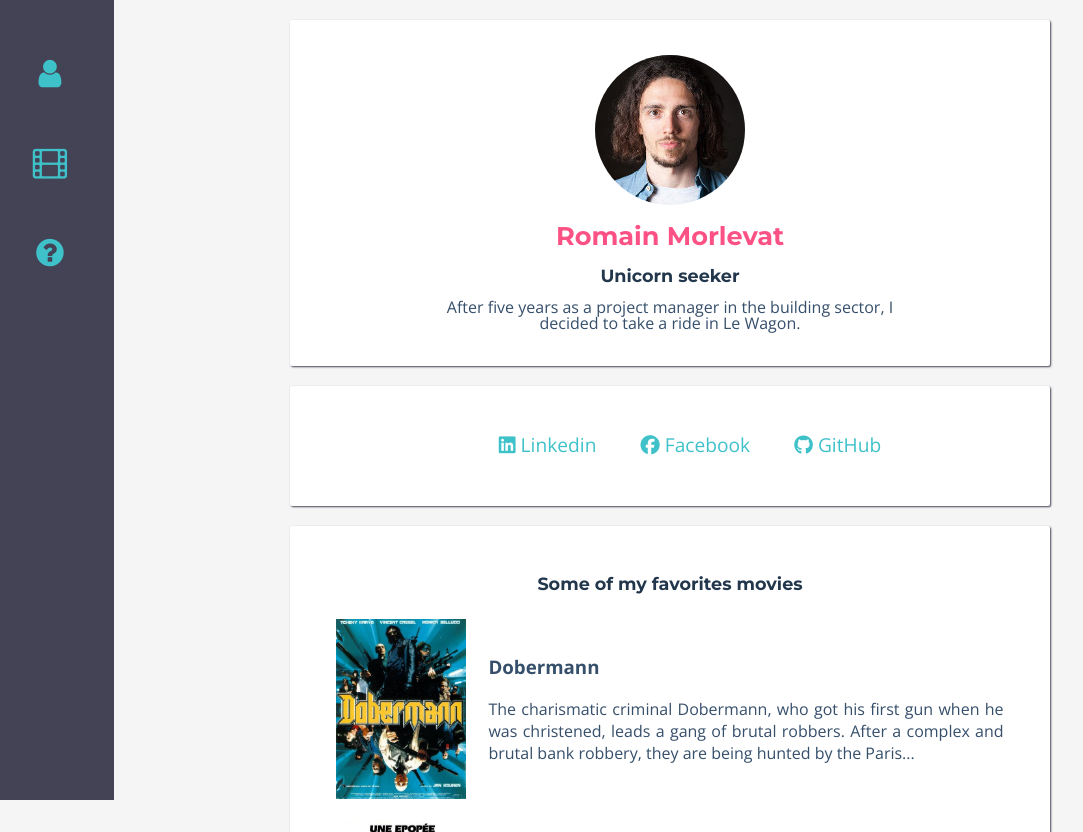
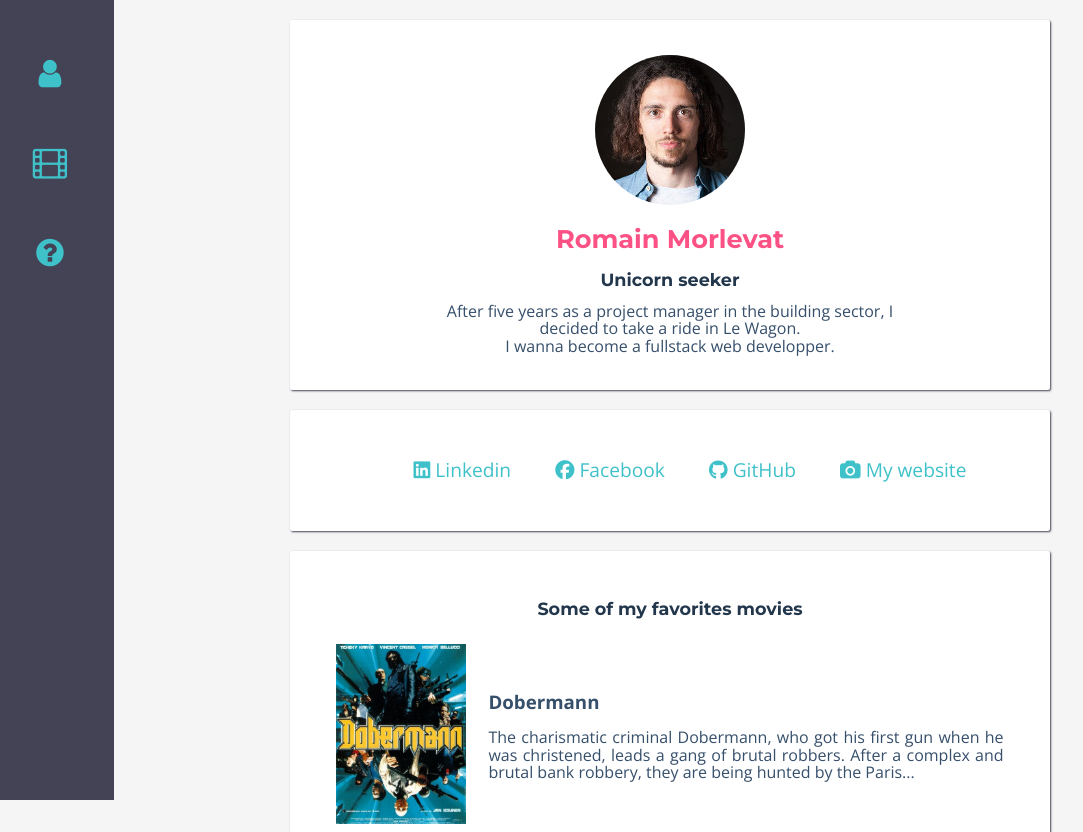
Before and after one commit to RomainMorlevat/profile, a plain HTML site: page index.html in a window 1280 px wide. Shown: the top 832 px of the page, without its empty margins (14-1097 px from the left). Drawn offline with nearby package versions, Linux system fonts and the light colour scheme.

Commit message:
added my website link

```diff
--- a/index.html
+++ b/index.html
@@ -1,4 +1,5 @@
-<html>
+<!DOCTYPE html>
+<html lang="en">
   <head>
     <meta charset="utf-8">
     <title>À bord du Wagon</title>
@@ -28,7 +29,8 @@
         <img src="images/me.jpg" class="img_circle">
         <h1>Romain Morlevat</h1>
         <h2>Unicorn seeker</h2>
-        <p> After five years as a project manager in the building sector, I decided to take a ride in Le Wagon.</p>
+        <p> After five years as a project manager in the building sector, I decided to take a ride in Le Wagon.<br>
+        I wanna become a fullstack web developper.</p>
       </div>
 
       <div class="card">
@@ -40,7 +42,7 @@
             </a>
             </li>
           <li>
-            <a href="facetroll.html">
+            <a href="facetroll.html" title="Beware of the troll">
               <i class="fa fa-facebook" aria-hidden="true"></i>
               Facebook
             </a>
@@ -49,6 +51,12 @@
             <a href="https://github.com/RomainMorlevat">
               <i class="fa fa-github" aria-hidden="true"></i>
               GitHub
+            </a>
+          </li>
+          <li>
+            <a href="http://www.romainmorlevat.com/">
+              <i class="fa fa-camera" aria-hidden="true"></i>
+              My website
             </a>
           </li>
         </ul>
--- a/style.css
+++ b/style.css
@@ -4,7 +4,7 @@ body {
   color: #364f6b;
   font-family: 'Open Sans', sans-serif;
   font-size: 1em;
-  line-height: 1em;
+  line-height: 1.1em;
   margin: 0;
   padding: 0;
 }
@@ -111,6 +111,7 @@ td {
   text-align: center;
 }
 
+/* This is the code that make you wanna puke on the troll page */
 .blink {
   animation: blink-animation 1s steps(5, start) infinite;
   -webkit-animation: blink-animation 1s steps(5, start) infinite;
@@ -118,12 +119,11 @@ td {
 }
 @keyframes blink-animation {
   to {
-    visibility: hidden;
     background-color: #00FF00;
   }
 }
 @-webkit-keyframes blink-animation {
   to {
-    visibility: hidden;
+    background-color: #00FF00;
   }
 }
```
